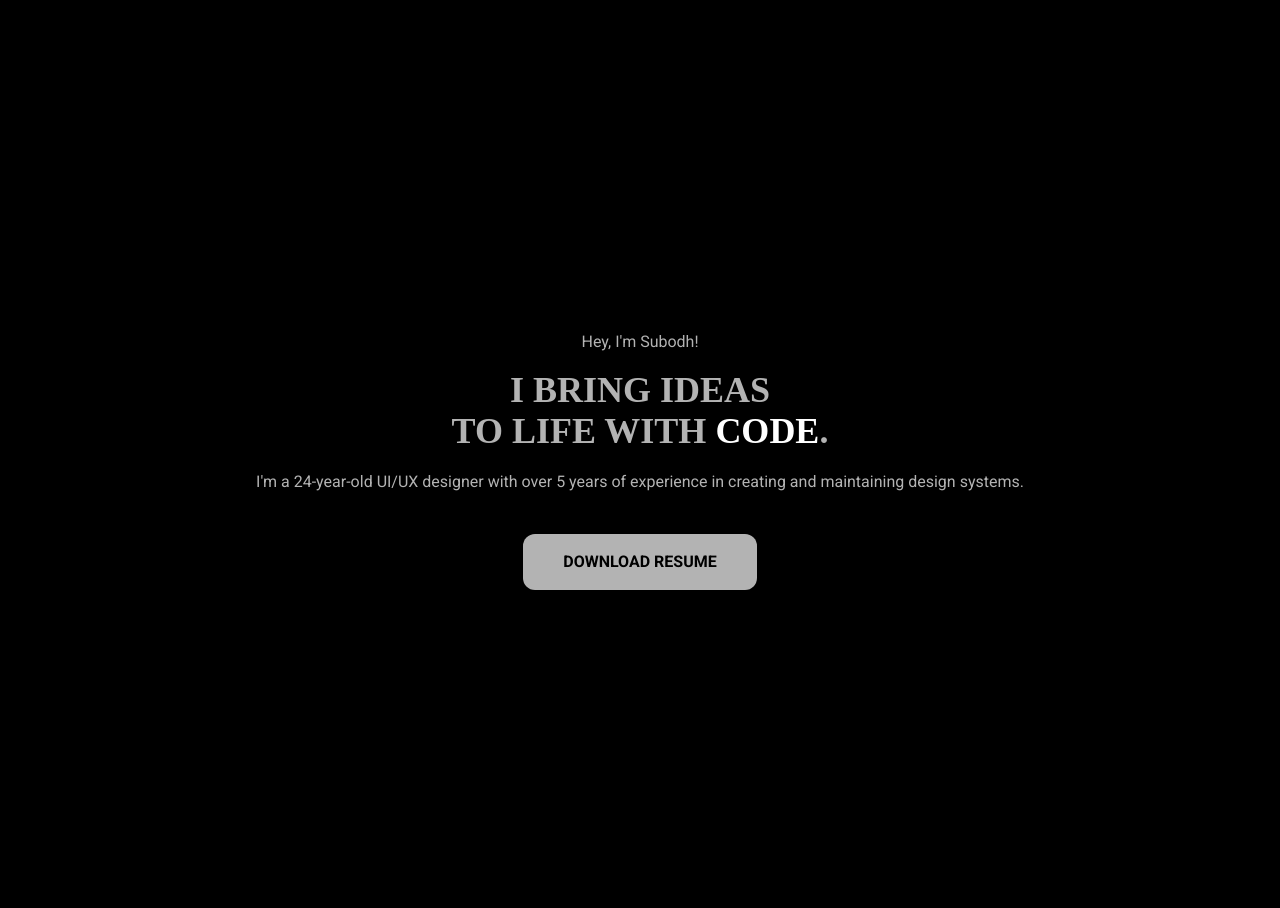
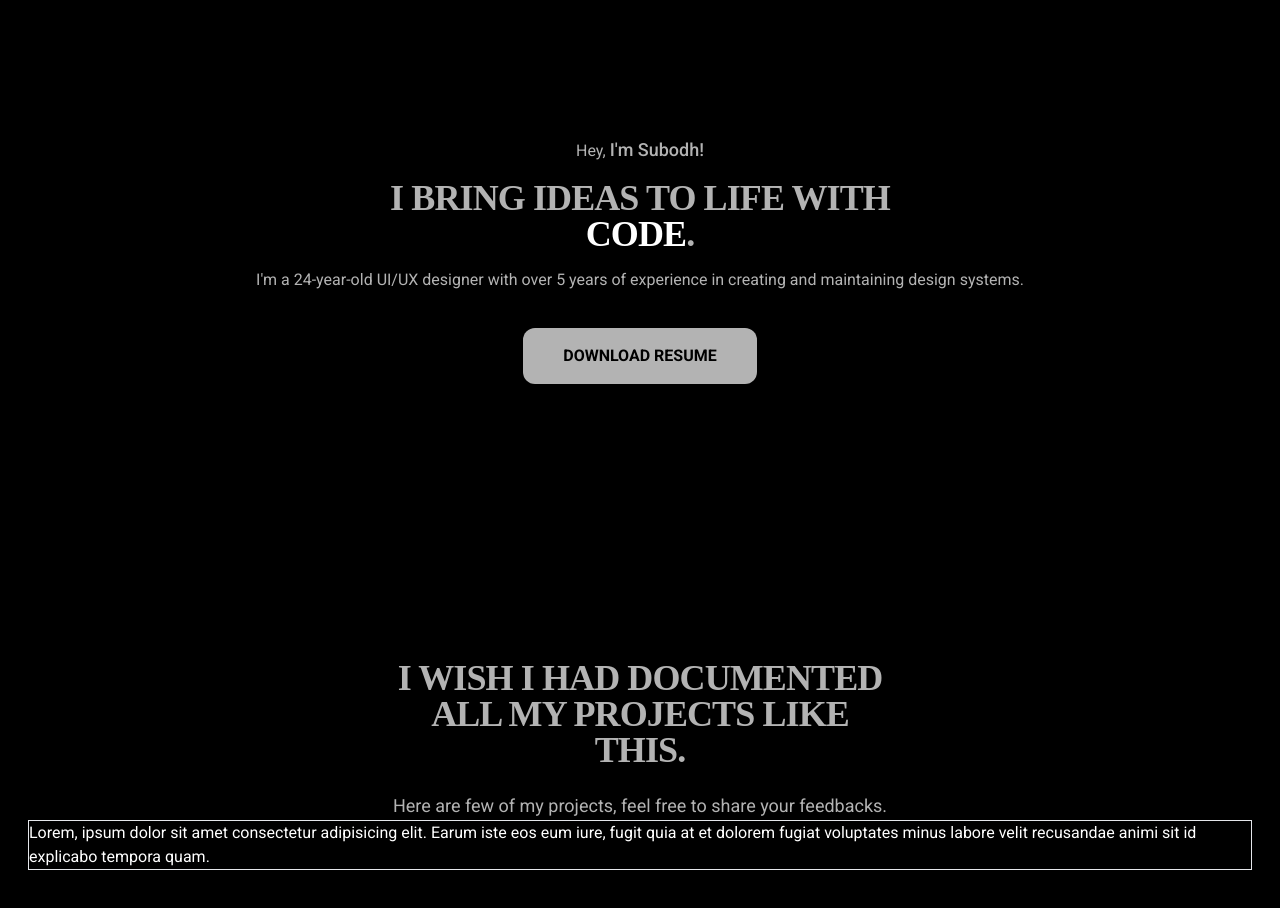
Before and after one commit to subodhGalande/portfolio-v2, a React (Vite) app: page / in a window 1280 px wide. Shown: the part 140-1048 px from the top of the page. After the commit the page ends 1010 px from the top, so only its background shows below. Built offline with nearby package versions, Linux system fonts and the light colour scheme; a web font is replaced by a local one.

Commit message:
add: techstack and project card element

```diff
--- a/src/App.jsx
+++ b/src/App.jsx
@@ -2,6 +2,7 @@ import { useState } from "react";
 import Navbar from "./components/Navbar";
 import "./App.css";
 import Hero from "./components/Hero";
+import Techstack from "./components/TechStack";
 
 function App() {
   return (
@@ -9,6 +10,7 @@ function App() {
       <Navbar />
       <div className=" mx-auto px-7">
         <Hero />
+        <Techstack />
       </div>
     </>
   );
--- a/src/components/Hero.jsx
+++ b/src/components/Hero.jsx
@@ -1,18 +1,22 @@
 const Hero = () => {
   return (
     <>
-      <main className=" h-[150vh] w-full flex justify-center items-center">
-        <article className="flex flex-col text-grey text-center">
-          <p className="text-base">Hey, I'm Subodh!</p>
-          <h1 className="text-4xl mt-4 max-w-lg mx-auto font-bold uppercase font-heading ">
-            I bring ideas
-          </h1>
-          <h1 className="text-4xl leading-[1.2em] max-w-lg mx-auto font-bold uppercase font-heading ">
-            to life with
-            <span className="text-white"> code</span>.
-          </h1>
+      <main className=" h-screen w-full flex justify-center items-center">
+        <article className="flex gap-4 flex-col justify-between text-grey text-center">
+          <p className="text-base">
+            Hey,{" "}
+            <span className="font-base font-sans font-medium text-lg">
+              I'm Subodh!
+            </span>{" "}
+          </p>
+          <div>
+            <h1 className="text-4xl max-w-lg mx-auto font-bold uppercase font-heading leading-9 tracking-tight ">
+              I bring ideas to life with
+              <span className="text-white"> code</span>.
+            </h1>
+          </div>
 
-          <p className="text-base my-4 pb-6">
+          <p className="text-base pb-5 leading-6 ">
             I'm a 24-year-old UI/UX designer with over 5 years of experience in
             creating and maintaining design systems.
           </p>
--- /dev/null
+++ b/src/components/TechStack.jsx
@@ -0,0 +1,21 @@
+import ProjectCard from "./elements/ProjectCard";
+
+const Techstack = () => {
+  return (
+    <>
+      <div className="flex flex-col justify-between text-grey">
+        <h1 className="text-4xl text-center max-w-lg mx-auto font-bold uppercase font-heading leading-9 tracking-tight">
+          I WISH I HAD DOCUMENTED ALL MY PROJECTS LIKE THIS.
+        </h1>
+        <p className="text-lg leading-7 text-center pt-6">
+          Here are few of my projects, feel free to share your feedbacks.
+        </p>
+      </div>
+      <div>
+        <ProjectCard />
+      </div>
+    </>
+  );
+};
+
+export default Techstack;
--- /dev/null
+++ b/src/components/elements/ProjectCard.jsx
@@ -0,0 +1,13 @@
+const ProjectCard = () => {
+  return (
+    <>
+      <div className="border h-1/2 w-full">
+        Lorem, ipsum dolor sit amet consectetur adipisicing elit. Earum iste eos
+        eum iure, fugit quia at et dolorem fugiat voluptates minus labore velit
+        recusandae animi sit id explicabo tempora quam.
+      </div>
+    </>
+  );
+};
+
+export default ProjectCard;
```
